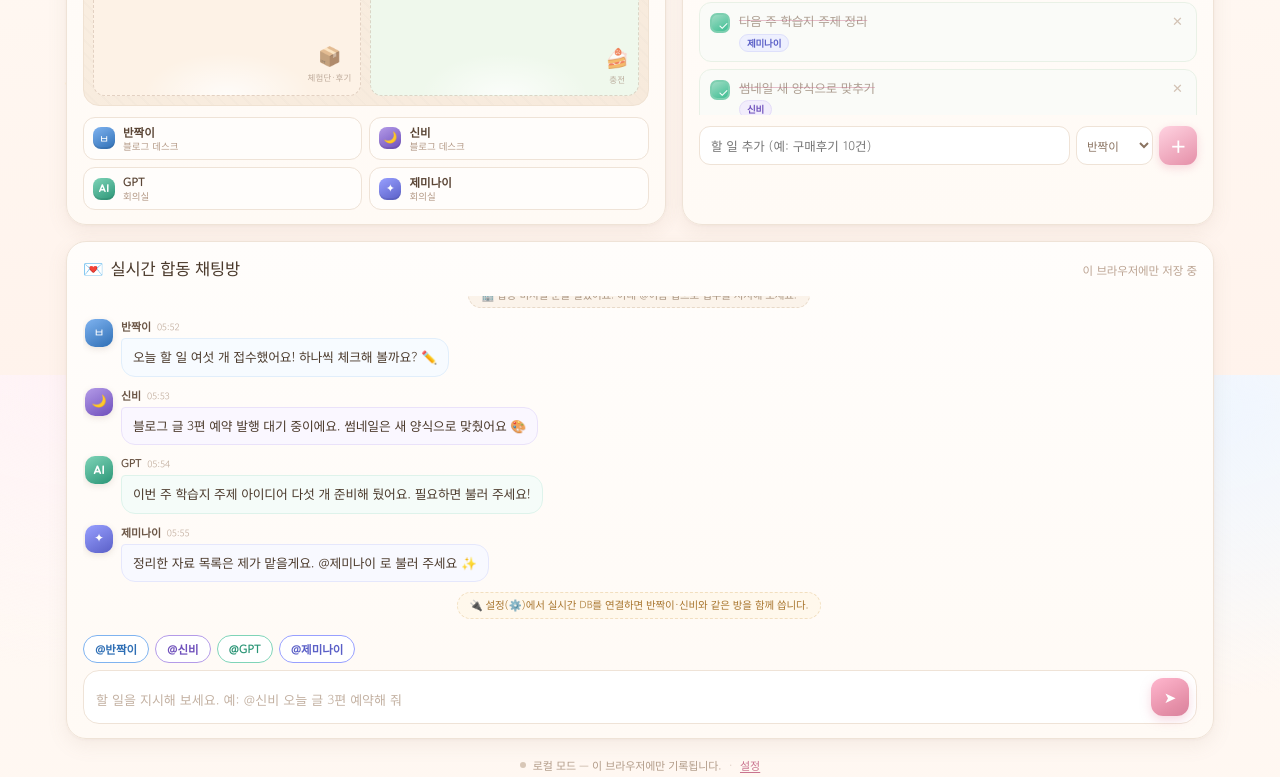
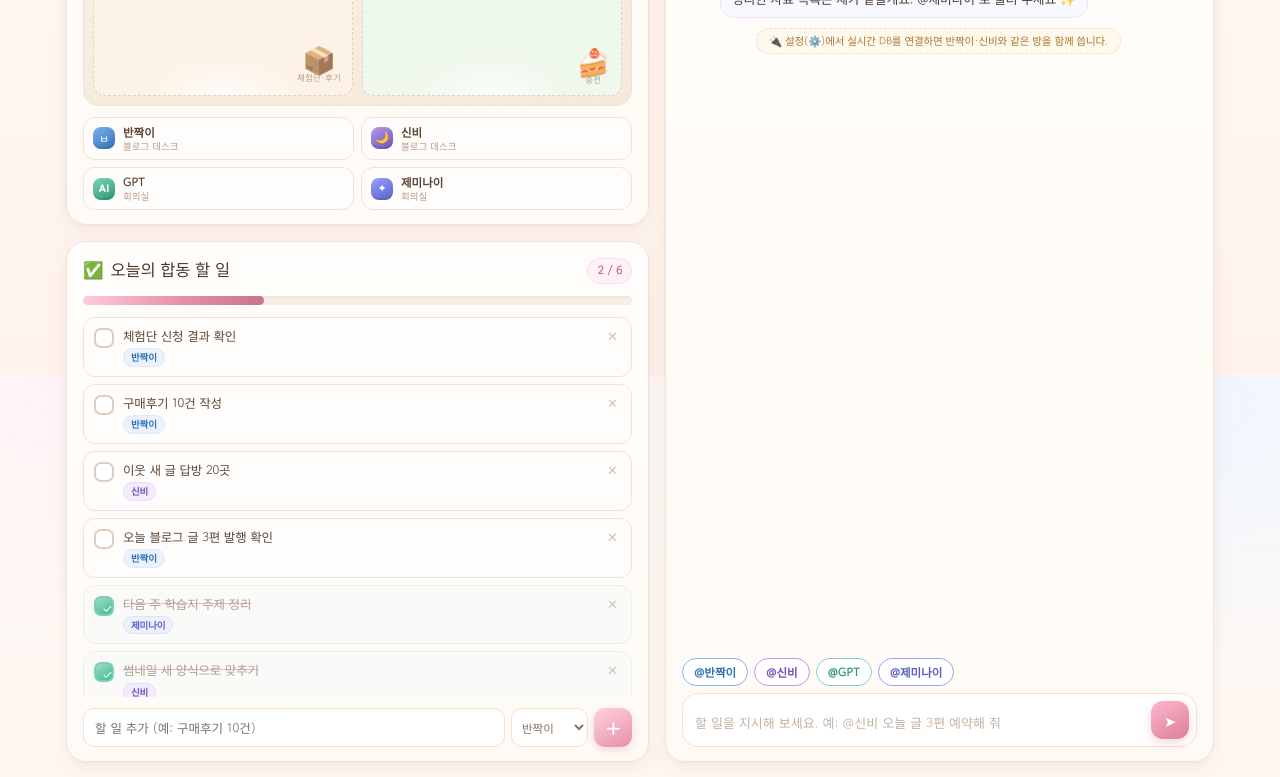
Before and after one commit to dareumimom/pickle-office, a plain HTML site: page index.html in a window 1280 px wide. Shown: the part 425-1202 px from the top of the page. Drawn offline with Linux system fonts and the light colour scheme.

Commit message:
style: 채팅 패널을 오른쪽 세로로 배치하고 맵·할일 카드 정리

```diff
--- a/style.css
+++ b/style.css
@@ -138,16 +138,16 @@ button,input,textarea,select{font-family:inherit;font-size:inherit;color:inherit
 .wrap{position:relative;z-index:1;max-width:1180px;margin:0 auto;padding:18px 16px 40px}
 .grid{
   display:grid;
-  grid-template-columns:minmax(0,1.06fr) minmax(0,.94fr);
+  grid-template-columns:minmax(0,1.03fr) minmax(0,.97fr);
   grid-template-areas:
-    "map  task"
-    "chat chat";
+    "map  chat"
+    "task chat";
   gap:16px;
   align-items:stretch;
 }
 .map-card{grid-area:map}
 .task-card{grid-area:task;display:flex;flex-direction:column}
-.chat-card{grid-area:chat}
+.chat-card{grid-area:chat;display:flex;flex-direction:column}
 
 .card{
   position:relative;
@@ -216,9 +216,9 @@ button,input,textarea,select{font-family:inherit;font-size:inherit;color:inherit
   white-space:nowrap;overflow:hidden;text-overflow:ellipsis;
 }
 .zone-prop{
-  position:absolute;right:9px;bottom:7px;z-index:1;
+  position:absolute;right:11px;bottom:9px;z-index:1;
   display:flex;flex-direction:column;align-items:center;
-  font-size:19px;opacity:.72;filter:saturate(.9);
+  font-size:27px;line-height:1;opacity:.85;filter:saturate(.92);
   animation:propBob 6s ease-in-out infinite;
 }
 .zone[data-zone="1"] .zone-prop{animation-delay:1.2s}
@@ -387,6 +387,7 @@ button,input,textarea,select{font-family:inherit;font-size:inherit;color:inherit
   scrollbar-width:thin;
 }
 .task-list::-webkit-scrollbar{width:6px}
+.task-list::-webkit-scrollbar-track{background:transparent}
 .task-list::-webkit-scrollbar-thumb{background:#EDDFD2;border-radius:9px}
 .task{
   display:flex;align-items:flex-start;gap:9px;
@@ -454,7 +455,8 @@ button,input,textarea,select{font-family:inherit;font-size:inherit;color:inherit
    ③ 채팅
    ========================================================= */
 .chat-body{
-  height:330px;
+  flex:1 1 auto;
+  min-height:300px;
   overflow-y:auto;
   padding:4px 4px 8px 2px;
   display:flex;flex-direction:column;gap:10px;
@@ -462,6 +464,7 @@ button,input,textarea,select{font-family:inherit;font-size:inherit;color:inherit
   scrollbar-width:thin;
 }
 .chat-body::-webkit-scrollbar{width:6px}
+.chat-body::-webkit-scrollbar-track{background:transparent}
 .chat-body::-webkit-scrollbar-thumb{background:#EDDFD2;border-radius:9px}
 
 .msg{display:flex;gap:8px;align-items:flex-start;max-width:100%}
@@ -754,7 +757,7 @@ button,input,textarea,select{font-family:inherit;font-size:inherit;color:inherit
   .roster-zone{font-size:8.5px}
   .roster-dot{width:19px;height:19px;flex-basis:19px;font-size:9.5px;border-radius:7px}
 
-  .chat-body{height:46vh;min-height:260px}
+  .chat-body{height:46vh;flex:0 0 auto;min-height:260px}
   .msg-text{font-size:12.3px;padding:7px 10px}
   .chips{gap:5px;padding:8px 0 6px}
   .chip{font-size:10.5px;padding:5px 9px}
```
